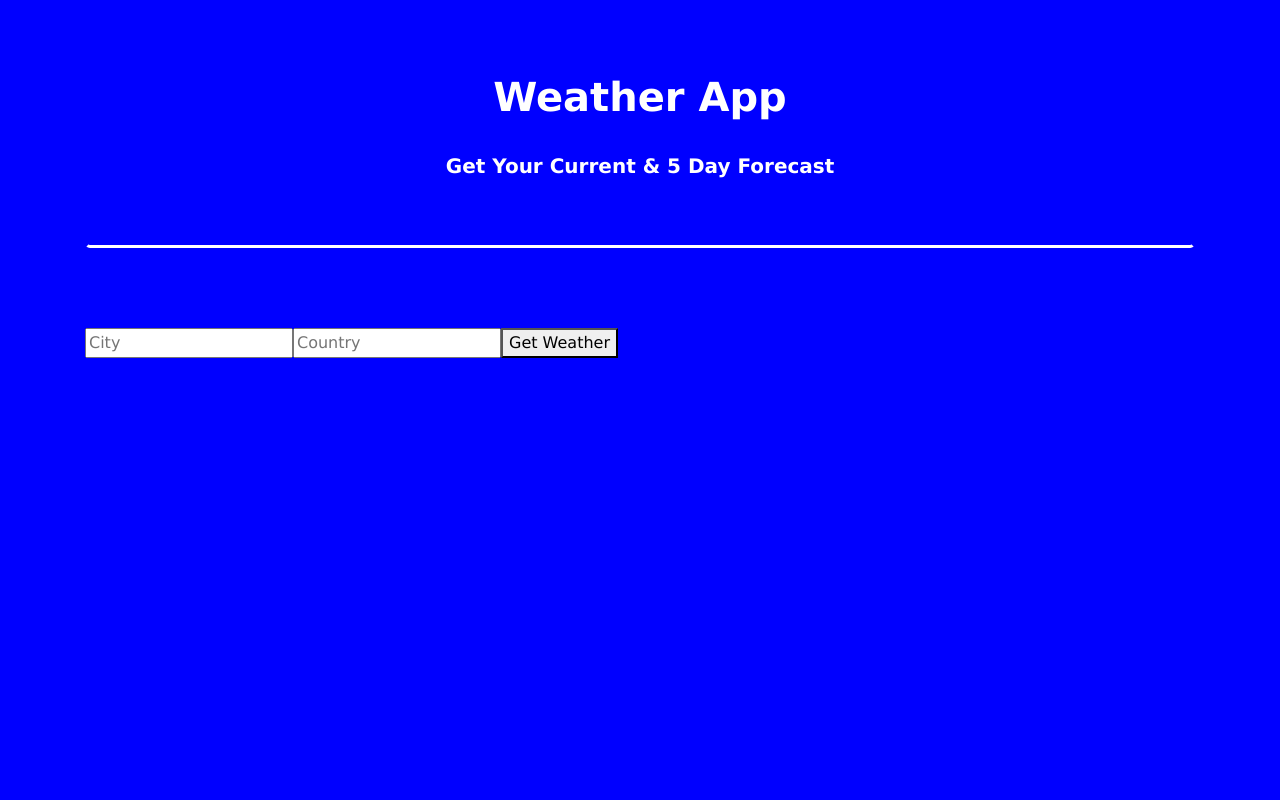
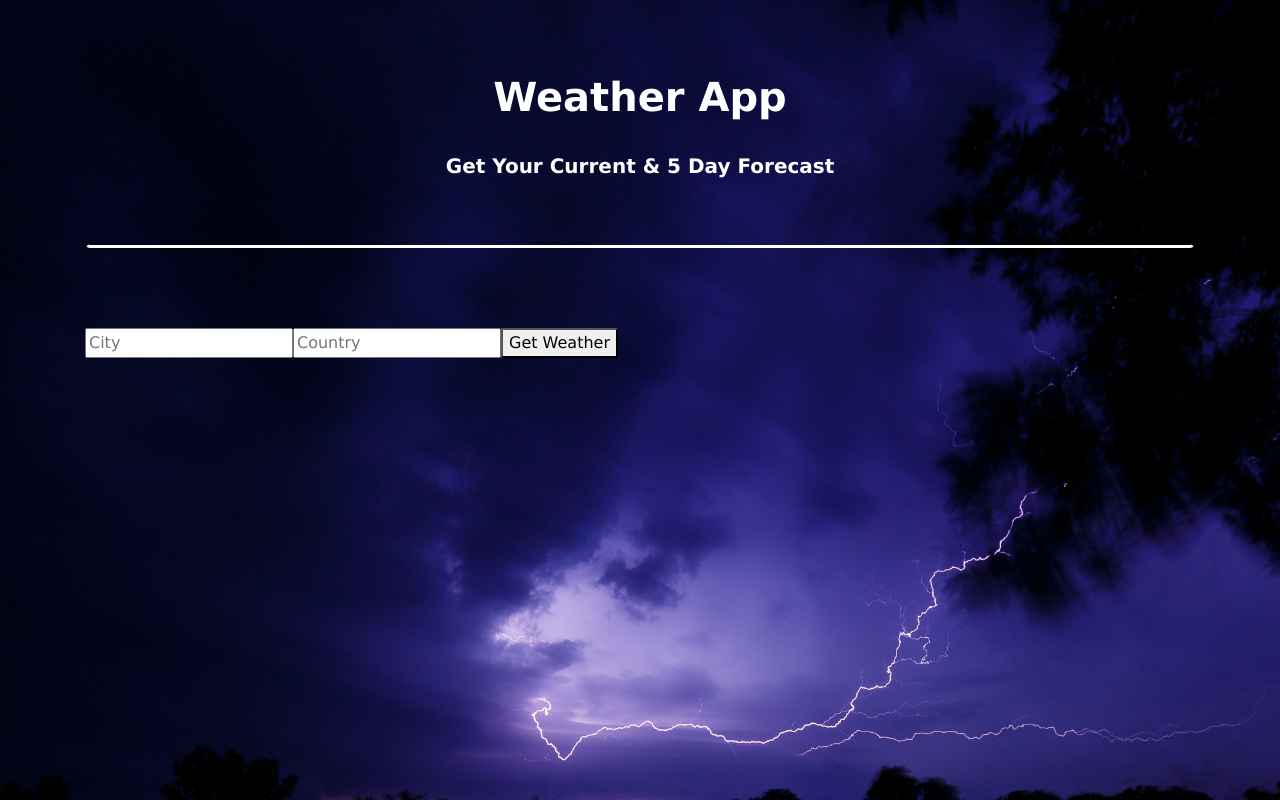
Before and after one commit to jasmith188/Sun-Tide, a React (Create React App) app: page / in a window 1280 px wide. Built offline with nearby package versions, Linux system fonts and the light colour scheme.

Commit message:
fix structure

```diff
--- a/src/App.css
+++ b/src/App.css
@@ -1,5 +1,5 @@
 body {
-  background-color: blue;
+  background-image: url("./images/storm.jpg");
   background-repeat: no-repeat;
   /* background-position: center; */
   /* background-attachment: fixed; */
```
